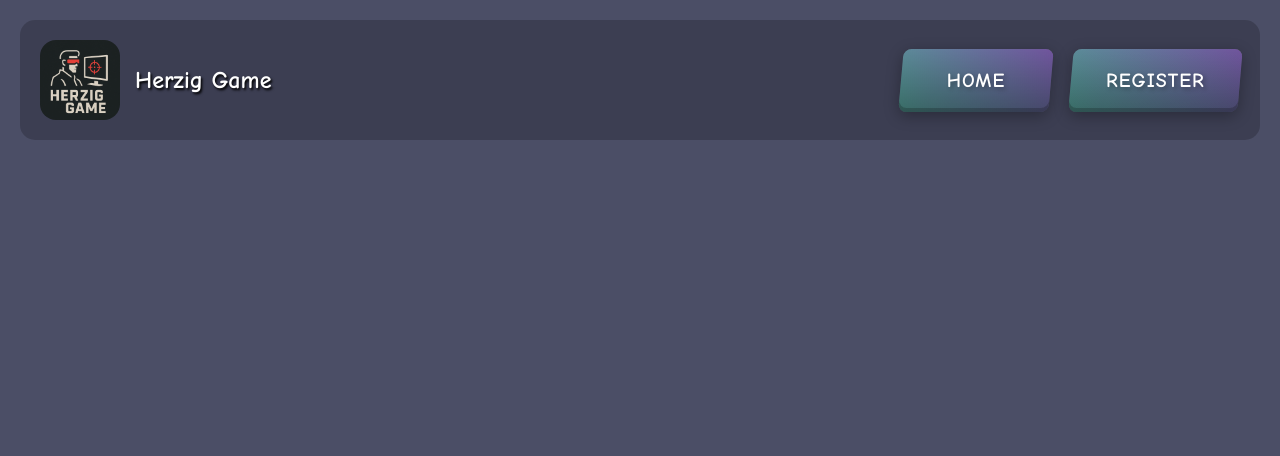
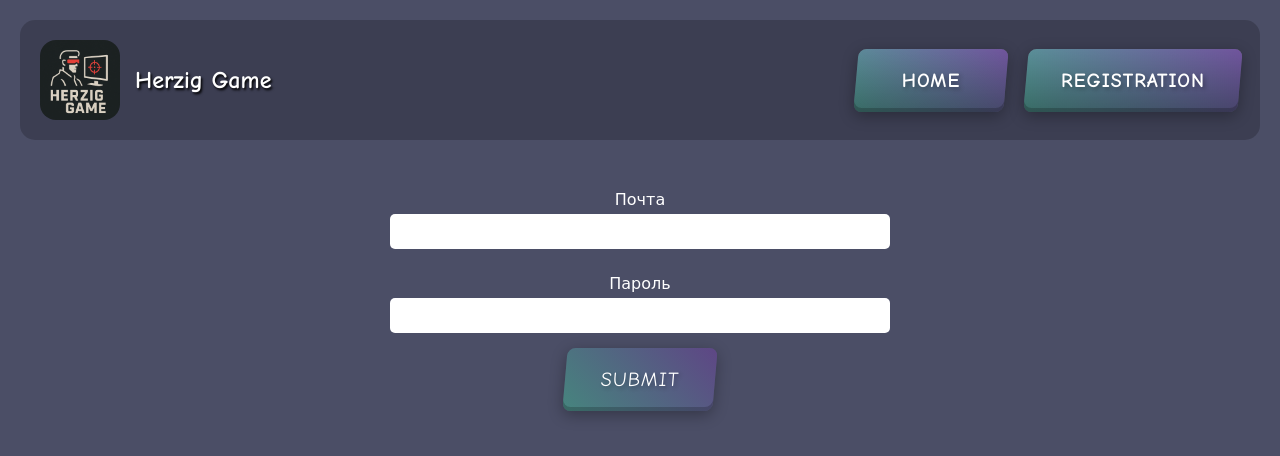
Before and after one commit to MoonlightStudi0s/Herzig_game, a Flask app: page /login in a window 1280 px wide. Shown: the top 456 px of the page. Run offline with Flask 3, Linux system fonts and the light colour scheme.

Commit message:
hot development

```diff
--- a/main.py
+++ b/main.py
@@ -1,7 +1,37 @@
 import flask
 from flask import Flask, render_template, request, redirect, url_for, jsonify
+from flask_wtf import FlaskForm
+from wtforms import StringField, PasswordField, BooleanField, SearchField, EmailField
+from wtforms.validators import DataRequired
+import sqlite3
+from datetime import datetime
+import os
 
 app = Flask(__name__, static_folder='static', template_folder='templates')
+
+
+def getdb():
+    conn = sqlite3.connect('database.db')
+    conn.row_factory = sqlite3.Row
+    return conn
+
+def initdb():
+    if not os.path.exists('database.db'):
+        conn = getdb()
+        conn.execute('''
+            CREATE TABLE users(
+                id INTEGER PRIMARY KEY AUTOINCREMENT,
+                username TEXT UNIQUE NOT NULL,
+                email TEXT UNIQUE NOT NULL,
+                password TEXT NOT NULL,
+                created_at TIMESHTAMP DEFAULT CURRENT_TIMESHTAMP
+            )
+        ''')
+        conn.commit()
+        conn.close()
+
+
+initdb()
 
 
 @app.route('/')
@@ -16,6 +46,70 @@
 def registerpage():
     return(render_template('register.html'))
 
+@app.route('/lobby')
+def lobbypage():
+    return(render_template('lobby.html'))
+
+
+
+@app.route('/submitregister', methods=['POST'])
+def getuser():
+    if request.method == 'POST':
+        username = request.form.get('username', '').strip()
+        email = request.form.get('user-email', '').strip()
+        password = request.form.get('user-password', '').strip()
+
+        if not username or not email or not password:
+            return "Пожалуйста, корректно заполните все поля", 400
+
+        conn = getdb()
+        try:
+            existing_user = conn.execute('SELECT * FROM users WHERE username = ? OR email = ?', (username, email)).fetchone()
+            if existing_user:
+                conn.close()
+                return "Такой пользователь уже существует", 400
+
+            conn.execute('INSERT INTO users (username, email, password) VALUES (?, ?, ?)', (username, email, password))
+            conn.commit()
+
+        except sqlite3.Error as e:
+            return f"Произошла ошибка во время создания пользователя {e}", 500
+
+        finally:
+            conn.close()
+
+        return redirect(url_for('lobbypage'))
+
+    return "Method not allowed", 405
+
+
+@app.route('/submitlogin', methods=['POST'])
+def checklogin():
+    if request.method == 'POST':
+        email = request.form.get('user-email', '').strip()
+        password = request.form.get('user-password', '').strip()
+
+        if not email or not password:
+            return "Пожалуйста, заполните все поля", 400
+
+        conn = getdb()
+
+        try:
+            user = conn.execute('SELECT * FROM users WHERE email = ? AND password = ?', (email, password)).fetchone()
+
+            conn.close()
+
+            if user:
+                return(redirect(url_for('lobbypage')))
+
+            else:
+                return(render_template('login.html', error="Неверный email или пароль"))
+
+        except sqlite3.Error as e:
+            return f"Произошла ошибка во время входа в личный аккаунт {e}", 500
+
+    return "Method not allowed", 405
+
 
 
 
@@ -24,4 +118,4 @@
     return(render_template('404.html')), 404
 
 if __name__ == '__main__':
-    app.run(host='0.0.0.0', port=3000, debug=True)
+    app.run(host='0.0.0.0', port=5500, debug=True)
--- a/static/index.css
+++ b/static/index.css
@@ -23,12 +23,16 @@
         width: 100%;
     }
 
-    .login-button, .register-button {
+    .login-button, .register-button, .main-button, .body-container input[type="submit"] {
         width: 100%;
         padding: 15px 25px;
     }
 
-    .login-button h1, .register-button h1 {
+    .login-button h1, .register-button h1, .main-button h1 {
+        font-size: 18px;
+    }
+
+    .body-container input[type="submit"] {
         font-size: 18px;
     }
 }
@@ -115,3 +119,70 @@
     text-shadow: 2px 2px 4px rgba(0, 0, 0, 0.3);
     transform: skewX(5deg);
 }
+.body-container {
+    padding: 20px;
+    color: white;
+    text-align: center;
+}
+.body-container label {
+    display: block;
+    color: white;
+    margin: 10px 0 5px;
+}
+.body-container input[type="text"],
+.body-container input[type="email"],
+.body-container input[type="password"] {
+    width: 100%;
+    padding: 10px;
+    border: none;
+    border-radius: 5px;
+    margin-bottom: 15px;
+    max-width: 500px;
+}
+.body-container input[type="submit"]:active {
+    transform: skewX(-5deg) translateY(1px);
+    box-shadow: 0 2px 10px rgba(0, 0, 0, 0.3), inset 0 -2px 0 rgba(0, 0, 0, 0.2);
+}
+.body-container input[type="submit"]:hover {
+    transform: skewX(-5deg) translateY(-3px);
+    box-shadow: 0 6px 20px rgba(0, 0, 0, 0.4), inset 0 -4px 0 rgba(0, 0, 0, 0.3);
+    background: linear-gradient(45deg, #54a098, #7254a0);
+}
+.body-container input[type="submit"]::after {
+    content: '';
+    position: absolute;
+    top: 0;
+    left: 0;
+    width: 100%;
+    height: 100%;
+    background: linear-gradient(rgba(255, 255, 255, 0.2), rgba(0, 0, 0, 0.2));
+    mix-blend-mode: overlay;
+}
+.body-container input[type="submit"] {
+    display: inline-block;
+    padding: 20px 35px;
+    background: linear-gradient(45deg, #46857e, #5e4685);
+    border: none;
+    border-radius: 8px;
+    text-decoration: none;
+    color: white;
+    position: relative;
+    overflow: hidden;
+    transition: all 0.2s ease;
+    box-shadow: 0 4px 15px rgba(0, 0, 0, 0.3), inset 0 -4px 0 rgba(0, 0, 0, 0.2);
+    transform: skewX(-5deg);
+    min-width: 150px;
+    text-align: center;
+    cursor: pointer;
+    font-size: 20px;
+    text-transform: uppercase;
+    letter-spacing: 1px;
+    text-shadow: 2px 2px 4px rgba(0, 0, 0, 0.3);
+}
+.body-container input[type="submit"]::-webkit-scrollbar {
+    display: none;
+}
+.body-container input[type="submit"] {
+    -ms-overflow-style: none;
+    scrollbar-width: none;
+}
--- a/templates/login.html
+++ b/templates/login.html
@@ -3,7 +3,7 @@
 <head>
     <meta charset="UTF-8">
     <meta name="viewport" content="width=device-width, initial-scale=1.0">
-    <title>Login</title>
+    <title>Registration</title>
     <link rel="stylesheet" href="static/index.css">
 </head>
 <body>
@@ -14,8 +14,18 @@
         </div>
         <div class="button-container">
             <a href="/" class="main-button"><h1>Home</h1></a>
-            <a href="/registration" class="register-button"><h1>Register</h1></a>
+            <a href="/registration" class="register-button"><h1>Registration</h1></a>
         </div>
+    </div>
+    <div class="body-container">
+        <form action="/submitlogin" method="post">
+            <label for="user-email">Почта</label>
+            <input type="email" id="user-email" required name="user-email">
+            <label for="user-password">Пароль</label>
+            <input type="password" id="user-password" required name="user-password">
+            <br>
+            <input type="submit" id="submit-form">
+        </form>
     </div>
 </body>
 </html>
```
Also changed, not shown: templates/register.html (+12 -0 lines), templates/lobby.html (added).
